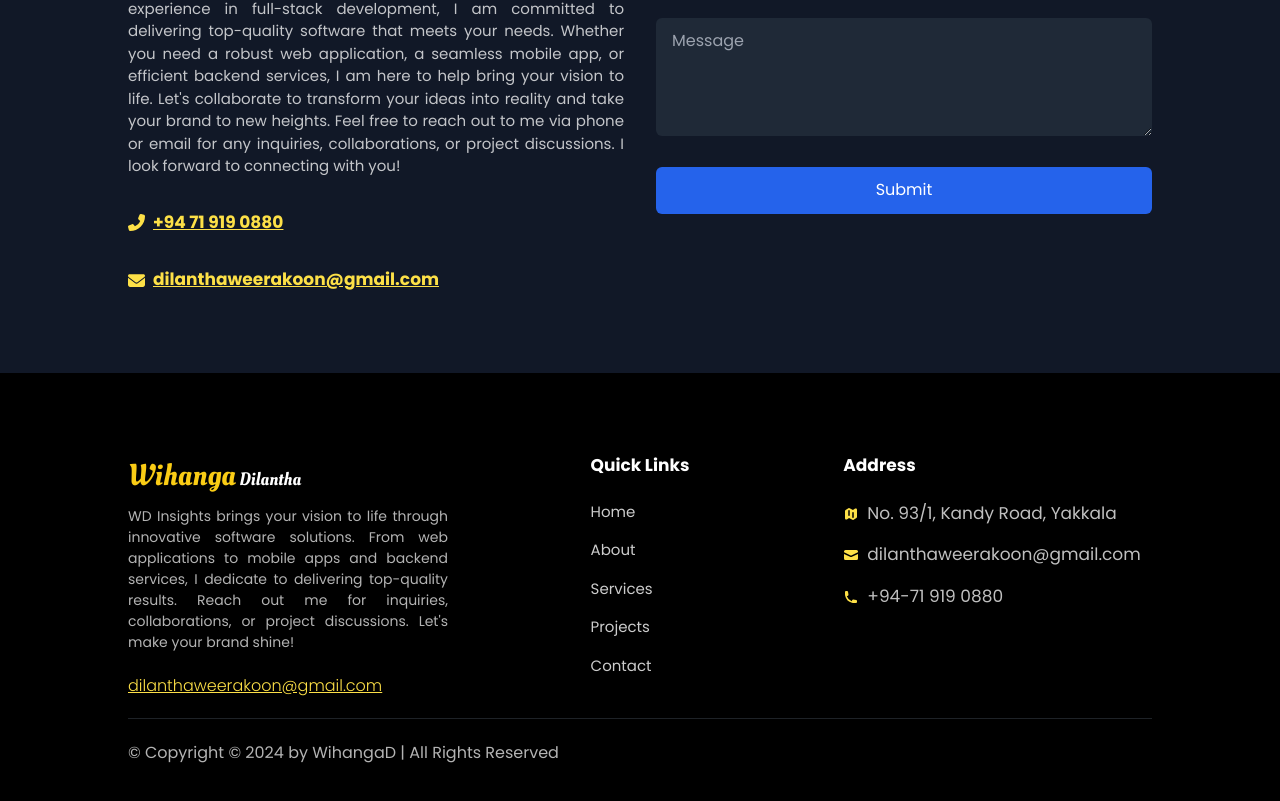
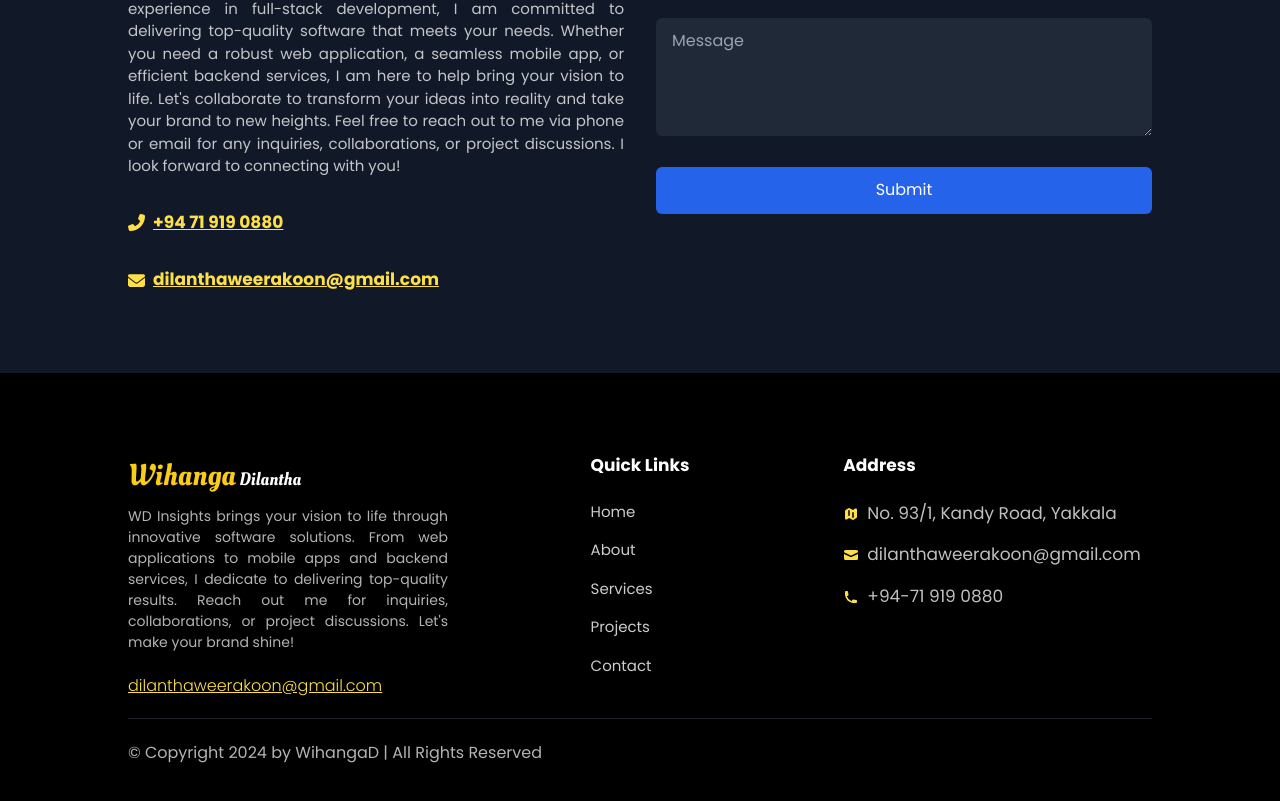
Before and after one commit to githmi-ruchirangi/deploy_portfolio, a Next.js app: page / in a window 1280 px wide. Shown: the part 7009-7810 px from the top of the page. Built offline with nearby package versions, Linux system fonts and the light colour scheme.

Commit message:
footer changed - copyright

```diff
--- a/components/Footer.tsx
+++ b/components/Footer.tsx
@@ -57,7 +57,7 @@ const Footer: React.FC<FooterProps> = ({ aboutRef, servicesRef, projectsRef, con
                 </div>
             </div>
             <div className="mt-[1.4rem] w-[80%] mx-auto text-white opacity-70">
-                &#169; Copyright © 2024 by WihangaD | All Rights Reserved
+                &#169; Copyright 2024 by WihangaD | All Rights Reserved
             </div>
             <ScrollUp />
         </div>
```
